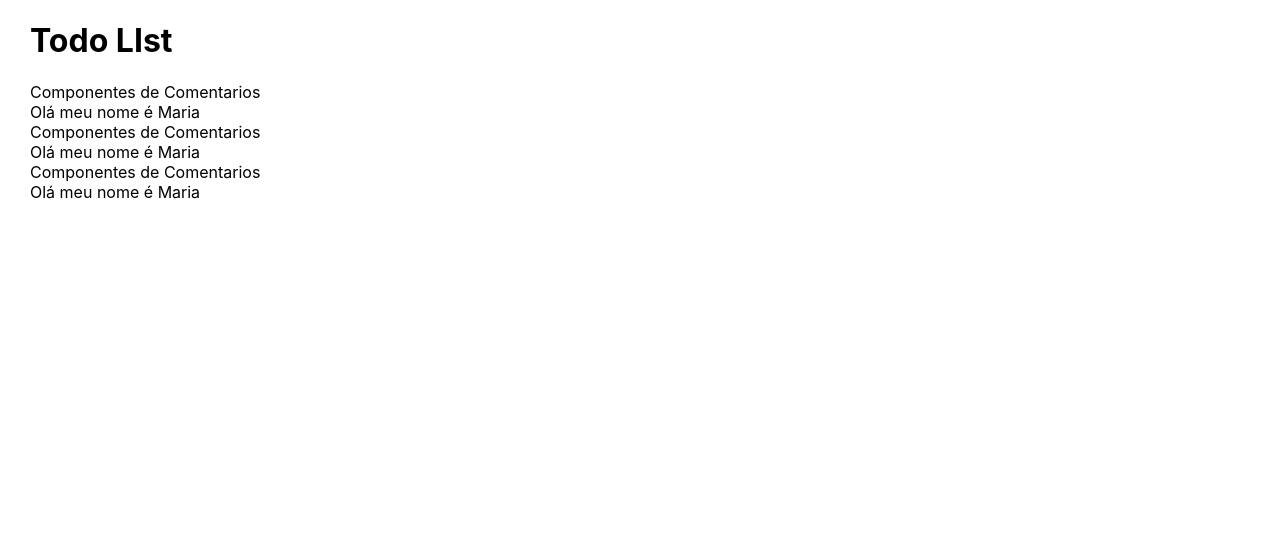
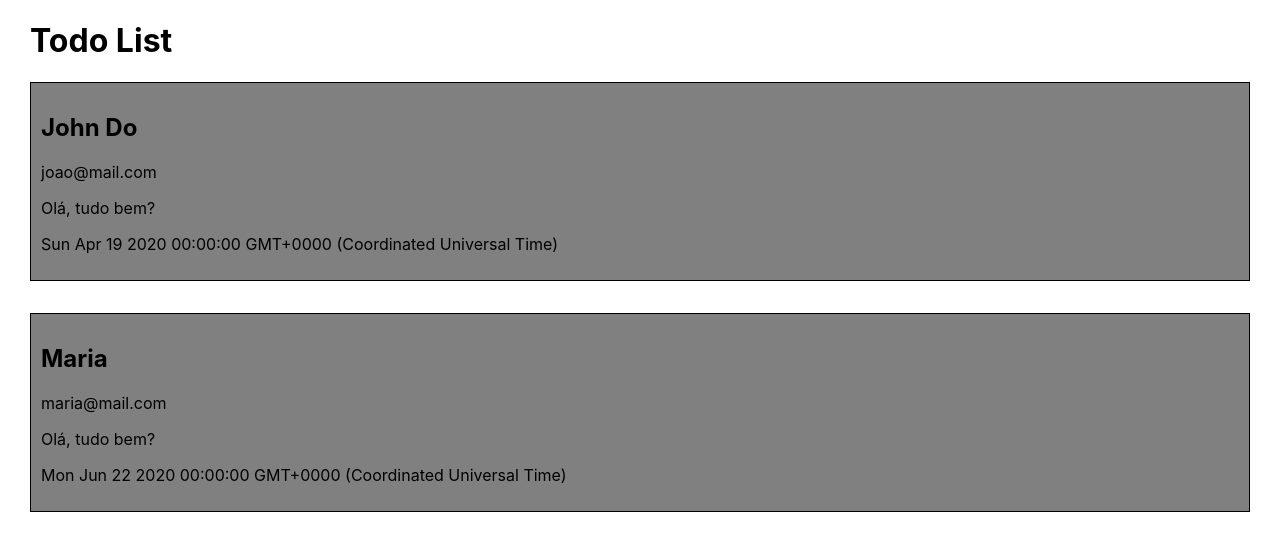
Before and after one commit to fnicom/To-Do-List-W-ReactJs, a React (Create React App) app: page / in a window 1280 px wide. Shown: the top 550 px of the page. Built offline with nearby package versions, Linux system fonts and the light colour scheme.

Commit message:
trabalhando com props

```diff
--- a/src/App.js
+++ b/src/App.js
@@ -4,10 +4,14 @@ import Comentarios from './components/Comentarios';
 function App() {
   return (
     <div className="App">
-      <h1>Todo LIst</h1>
-      <Comentarios/>
-      <Comentarios/>
-      <Comentarios/>
+      <h1>Todo List</h1>
+      <Comentarios nome={'John Do'} email='joao@mail.com' data={new Date(2020, 3, 19)}>
+        Olá, tudo bem?
+        </Comentarios>
+
+        <Comentarios nome='Maria' email='maria@mail.com' data={new Date(2020, 5, 22)}>
+        Olá, tudo bem?
+        </Comentarios>
     </div>
   );
 }
--- a/src/components/Comentario.css
+++ b/src/components/Comentario.css
@@ -1,5 +1,6 @@
-.Comentario {
-    background-color: grays;
+.Comentarios {
+    background: gray;
     margin-bottom: 2rem;
     border: 1px solid;
+    padding: 10px;
 }
--- a/src/components/Comentarios.jsx
+++ b/src/components/Comentarios.jsx
@@ -1,12 +1,14 @@
 import React from 'react';
 import './Comentario.css';
 
-const Comentarios = () => {
-    let nome = 'Maria';
+const Comentarios = (props) => {
+
     return (
         <div className='Comentarios'>
-            <div>Componentes de Comentarios</div>
-            <div>Olá meu nome é {nome}</div>
+            <h2>{props.nome}</h2>
+            <p>{props.email}</p>
+            <p>{props.children}</p>
+            <p>{props.data.toString()}</p>
         </div>
 
     )
```
